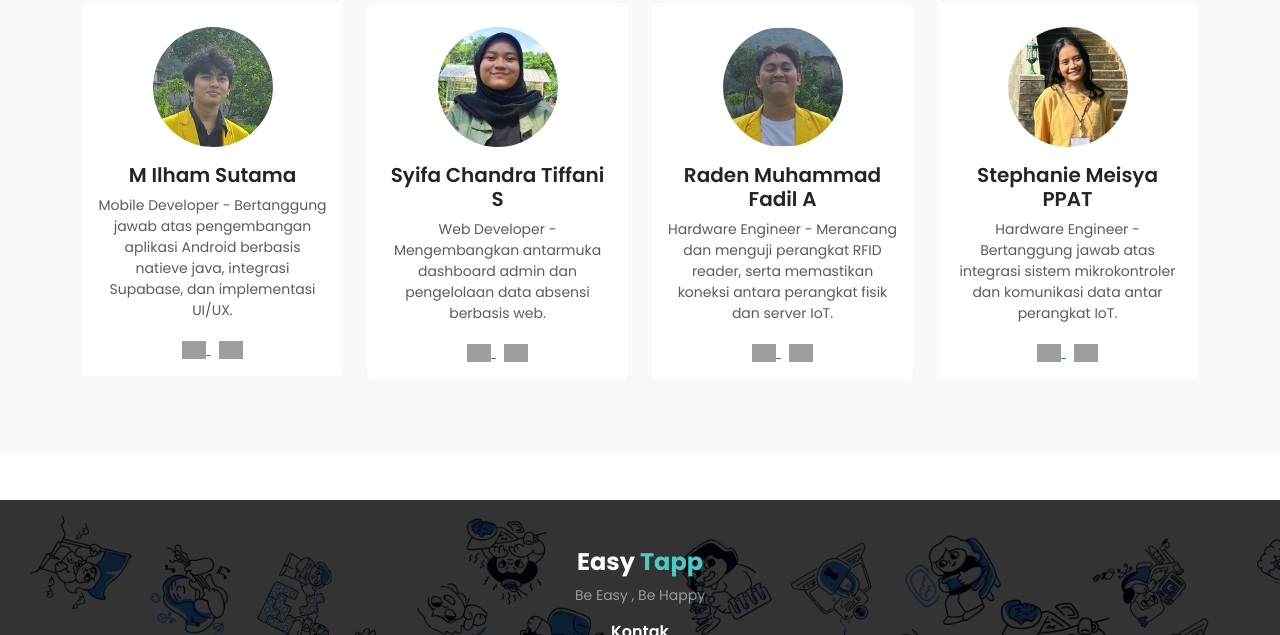
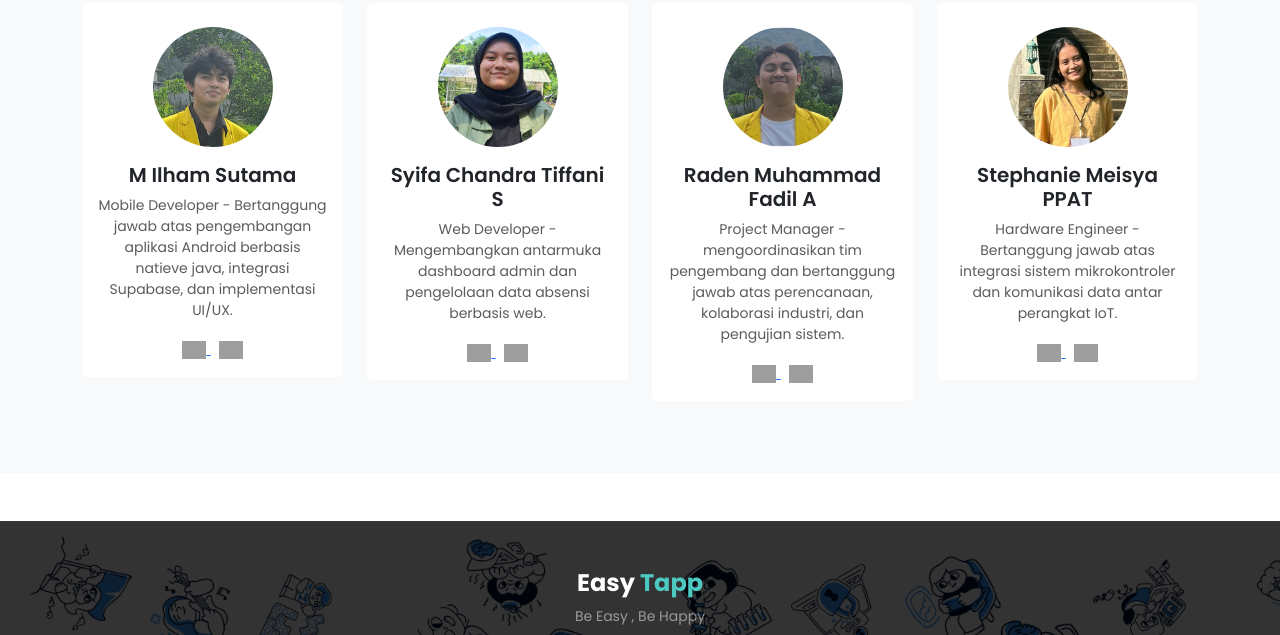
Before and after one commit to MuhammadIlhamSutama/portofolio_easytapp, a plain HTML site: page index.html in a window 1280 px wide. Shown: the part 4128-4763 px from the top of the page. Drawn offline with nearby package versions, Linux system fonts and the light colour scheme; grey boxes are pictures that could not be loaded.

Commit message:
change description raden

```diff
--- a/index.html
+++ b/index.html
@@ -439,7 +439,7 @@
         style="width: 120px; height: 120px; object-fit: cover;" alt="Hardware Engineer">
       <div class="card-body">
         <h5 class="card-title fw-semibold">Raden Muhammad Fadil A</h5>
-        <p class="card-text text-muted small">Hardware Engineer - Merancang dan menguji perangkat RFID reader, serta memastikan koneksi antara perangkat fisik dan server IoT.</p>
+        <p class="card-text text-muted small">Project Manager - mengoordinasikan tim pengembang dan bertanggung jawab atas perencanaan, kolaborasi industri, dan pengujian sistem.</p>
         <div>
           <a href="https://www.linkedin.com/in/radenfadil/" target="_blank" class="me-2">
             <img src="https://cdn.jsdelivr.net/npm/simple-icons@v11/icons/linkedin.svg" alt="LinkedIn" width="24">
```
